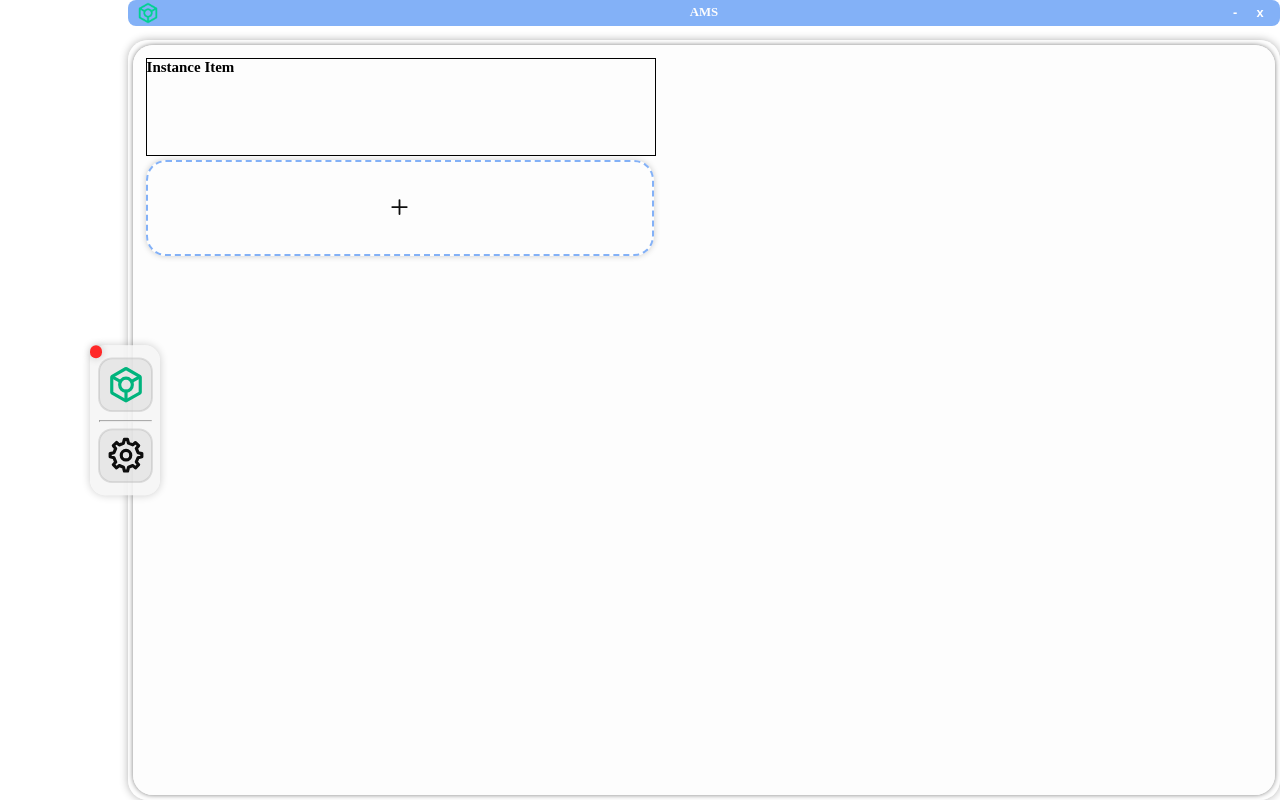
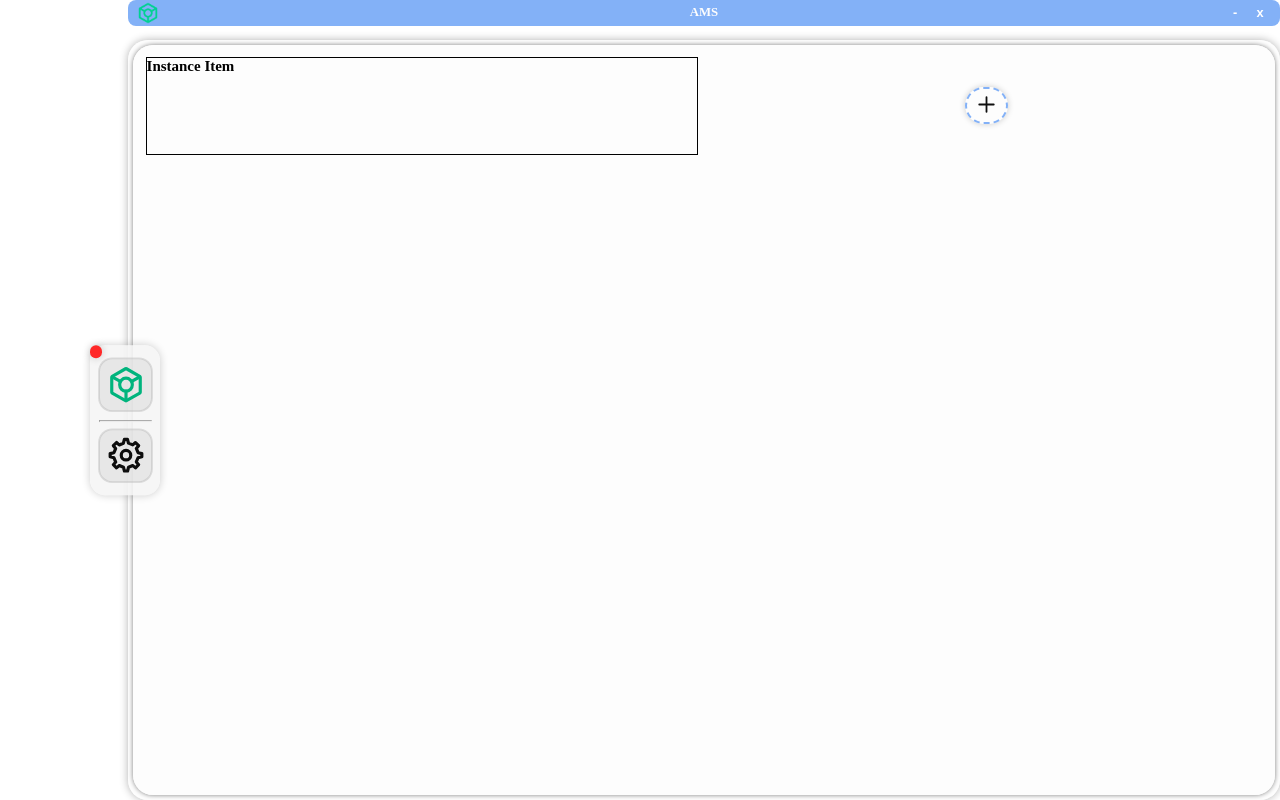
Before and after one commit to PleahMaCaka/AMS, a SvelteKit app: page / in a window 1280 px wide. Built offline with nearby package versions, Linux system fonts and the light colour scheme.

Commit message:
Sort the instance item and add button

```diff
--- a/src/components/panels/AddInstanceButton.svelte
+++ b/src/components/panels/AddInstanceButton.svelte
@@ -4,20 +4,16 @@
 
 <!-- on:click to redirect using by (window.location.href) is wierd, so use <a> tag instead -->
 <BaseInstanceItem>
-    <a href="/create">
-        <button class="add-inst-btn">
+    <a href="/create" class="full">
+        <button class="add-inst-btn full">
             <img alt="Add" src="/plus.svg" />
         </button>
     </a>
 </BaseInstanceItem>
 
 <style lang="scss">
-
     .add-inst-btn {
         border-radius: 25px;
-
-        width: 100%;
-        height: 100%;
 
         border: dashed #83b1f7 3px;
         background-color: transparent;
--- a/src/components/panels/BaseInstanceItem.svelte
+++ b/src/components/panels/BaseInstanceItem.svelte
@@ -3,20 +3,21 @@
 </div>
 
 <style lang="scss">
-    $inst-height: 120px;
-    $inst-min-width: 200px;
-    $inst-width: 45%;
-    $inst-margin: 0.5rem;
-
     .inst-base {
+        display: flex;
         justify-content: center;
         align-items: center;
-        height: $inst-height;
-        min-width: $inst-min-width;
-        width: $inst-width;
-        margin: $inst-margin;
-
+        height: 120px;
+        width: 100%;
+        margin: 0.5rem;
         transition: all 0.2s ease-in-out;
         cursor: pointer;
     }
+
+    @media (min-width: 520px) {
+        .inst-base {
+            width: calc(50% - 1rem);
+            min-width: 200px;
+        }
+    }
 </style>
--- a/src/routes/+page.svelte
+++ b/src/routes/+page.svelte
@@ -3,10 +3,17 @@
     import InstanceItem from "../components/panels/InstanceItem.svelte";
 </script>
 
-<div>
+<div class="flex-col inst-items">
     <InstanceItem />
     <AddInstanceButton />
 </div>
 
 <style>
+    .inst-items {
+        width: 100%;
+        display: flex;
+        flex-direction: row;
+        flex-wrap: wrap;
+        justify-content: flex-start;
+    }
 </style>
--- a/src/scss/utils.scss
+++ b/src/scss/utils.scss
@@ -17,3 +17,8 @@
     flex-direction: row;
     justify-content: center;
 }
+
+:global(.full) {
+    width: 100%;
+    height: 100%;
+}
```
